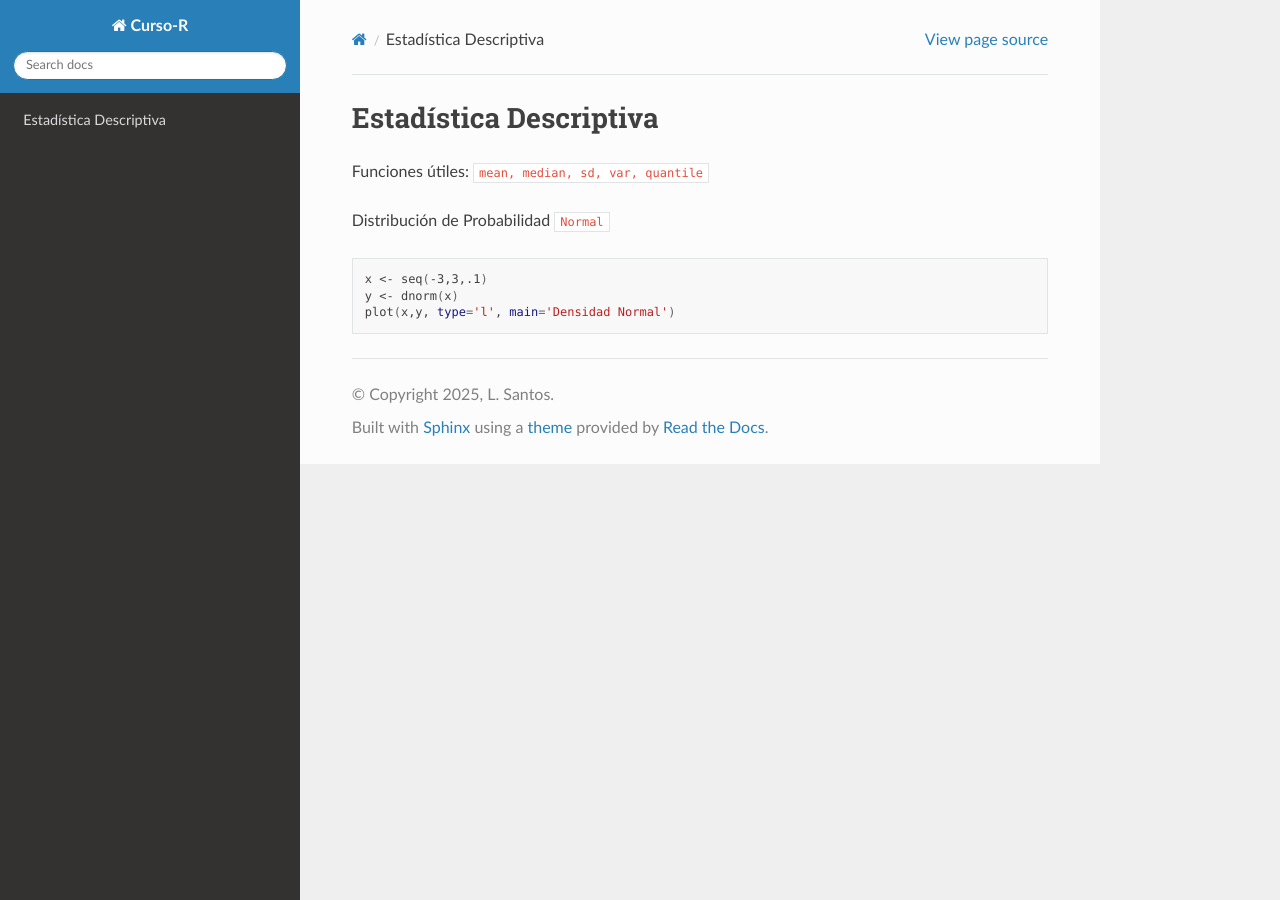
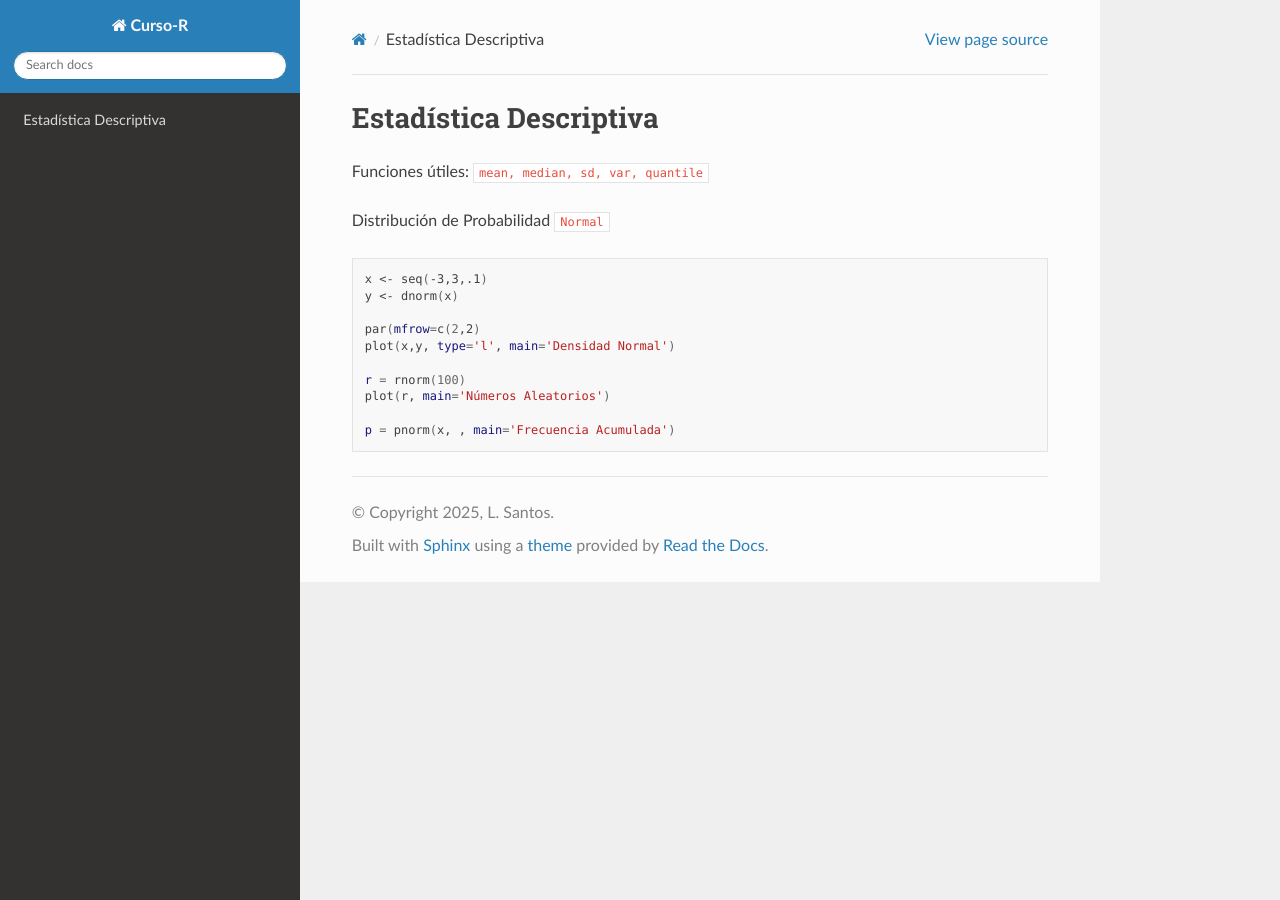
Before and after one commit to matecom57/santosg57-curso-r, a Sphinx documentation site: the page built from docs/source/Estadistica_Descriptiva.rst, in a window 1280 px wide. Built offline with Sphinx 7.4.7 and the Read the Docs theme 3.1.0, drawn with Linux system fonts in a browser that asks for light colours.

Commit message:
Test comité

```diff
--- a/docs/source/Estadistica_Descriptiva.rst
+++ b/docs/source/Estadistica_Descriptiva.rst
@@ -9,4 +9,11 @@ Distribución de Probabilidad ``Normal``
 
    x <- seq(-3,3,.1)
    y <- dnorm(x)
+
+   par(mfrow=c(2,2)
    plot(x,y, type='l', main='Densidad Normal')
+
+   r = rnorm(100)
+   plot(r, main='Números Aleatorios')
+
+   p = pnorm(x, , main='Frecuencia Acumulada')
```
